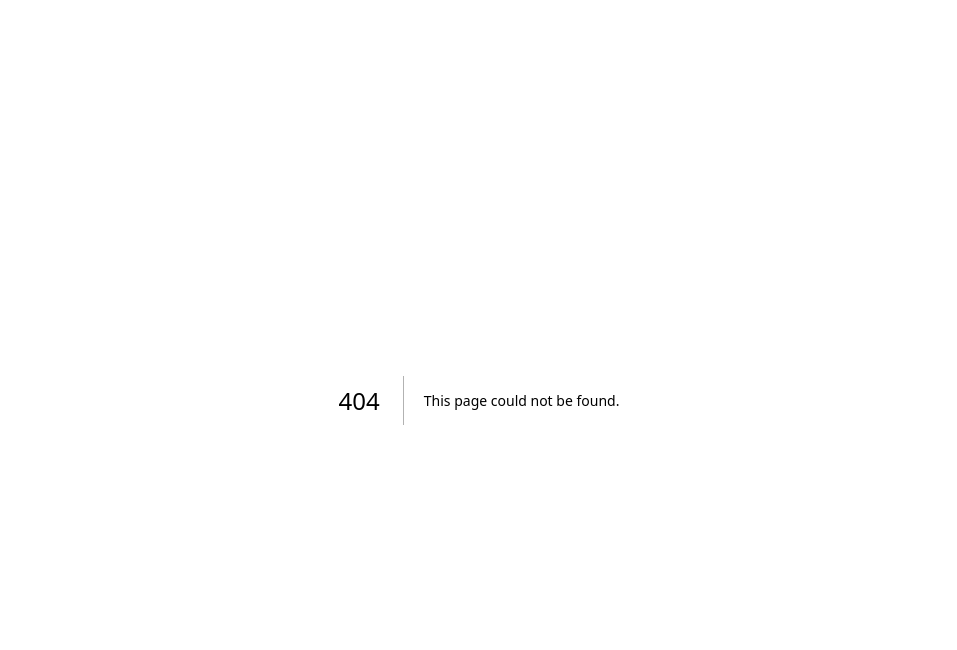
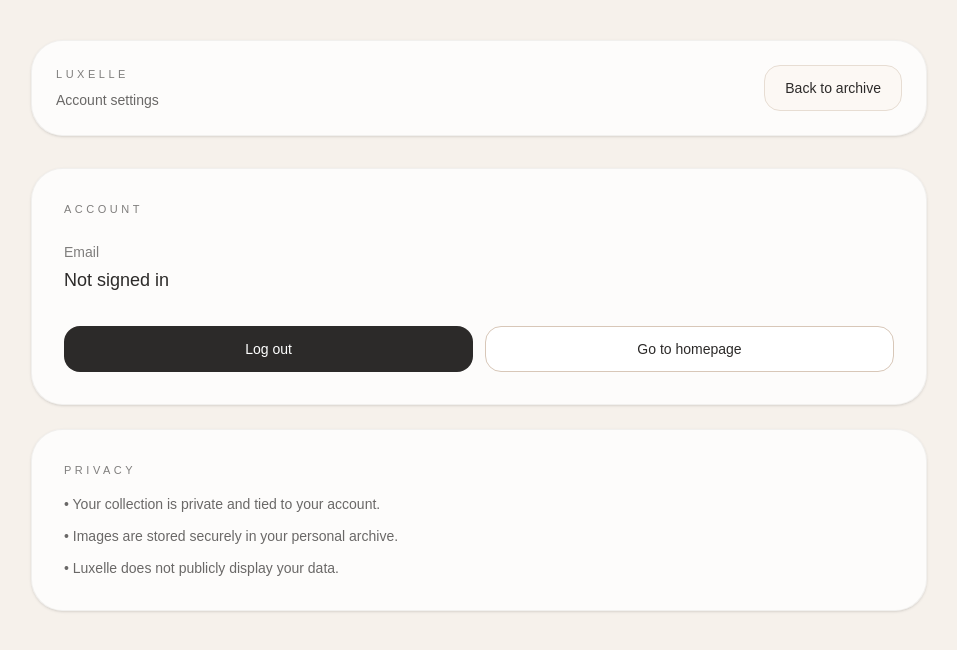
Before and after one commit to Luxelle-IS/luxelle-vercel, a Next.js app: page /settings in a window 1280 px wide. Before the commit this address had no page. Shown: the top 650 px of the page, without its empty margins (161-1118 px from the left). Built offline with nearby package versions, Linux system fonts and the light colour scheme; no server answers.

Commit message:
add settings navigation

```diff
--- a/app/app/page.tsx
+++ b/app/app/page.tsx
@@ -536,11 +536,19 @@
 
             <div className="flex gap-3">
               <Link
+                href="/settings"
+                className="rounded-2xl border border-[#E7DDD3] bg-[#FCF8F4] px-5 py-3 text-sm transition hover:bg-white"
+              >
+                Settings
+              </Link>
+
+              <Link
                 href="/"
                 className="rounded-2xl border border-[#E7DDD3] bg-[#FCF8F4] px-5 py-3 text-sm transition hover:bg-white"
               >
                 Home
               </Link>
+
               <motion.button
                 whileHover={{ y: -1 }}
                 whileTap={{ scale: 0.98 }}
--- a/app/page.tsx
+++ b/app/page.tsx
@@ -54,12 +54,20 @@
 
             <div className="flex flex-wrap gap-3">
               {userEmail ? (
+                <>
+                  <Link
+                    href="/settings"
+                    className="rounded-2xl border border-[#E7DDD3] bg-[#FCF8F4] px-5 py-3 text-sm transition hover:bg-white"
+                  >
+                    Settings
+                  </Link>
                   <Link
                     href="/app"
                     className="rounded-2xl bg-[#2C2A29] px-5 py-3 text-sm text-white transition hover:opacity-90"
                   >
                     Enter your archive
                   </Link>
+                </>
               ) : (
                 <>
                   <Link
@@ -109,12 +117,20 @@
 
             <div className="mt-8 flex flex-wrap gap-3">
               {userEmail ? (
+                <>
                   <Link
                     href="/app"
                     className="rounded-2xl bg-[#2C2A29] px-6 py-3 text-sm text-white transition hover:opacity-90"
                   >
                     Open dashboard
                   </Link>
+                  <Link
+                    href="/settings"
+                    className="rounded-2xl border border-[#E7DDD3] bg-[#FCF8F4] px-6 py-3 text-sm transition hover:bg-white"
+                  >
+                    Settings
+                  </Link>
+                </>
               ) : (
                 <>
                   <Link
--- /dev/null
+++ b/app/settings/page.tsx
@@ -0,0 +1,116 @@
+"use client";
+
+import Link from "next/link";
+import { useEffect, useState } from "react";
+import { motion } from "framer-motion";
+import { supabase } from "../../lib/supabase";
+
+const fadeUp = {
+  initial: { opacity: 0, y: 18 },
+  animate: { opacity: 1, y: 0 },
+};
+
+export default function SettingsPage() {
+  const [userEmail, setUserEmail] = useState<string | null>(null);
+
+  useEffect(() => {
+    supabase.auth.getUser().then(({ data }) => {
+      setUserEmail(data.user?.email ?? null);
+    });
+  }, []);
+
+  async function signOut() {
+    await supabase.auth.signOut();
+    window.location.href = "/";
+  }
+
+  return (
+    <motion.main
+      initial={{ opacity: 0 }}
+      animate={{ opacity: 1 }}
+      transition={{ duration: 0.45 }}
+      className="min-h-screen bg-[#F6F1EB] text-[#2C2A29] px-5 py-8 md:px-6 md:py-10"
+    >
+      <div className="mx-auto w-full max-w-4xl">
+        {/* Header */}
+        <motion.div
+          variants={fadeUp}
+          initial="initial"
+          animate="animate"
+          className="mb-8 flex items-center justify-between rounded-[32px] border border-black/5 bg-white/80 p-6 shadow-sm"
+        >
+          <div>
+            <div className="text-[11px] uppercase tracking-[0.32em] opacity-60">
+              Luxelle
+            </div>
+            <div className="mt-2 text-sm opacity-70">
+              Account settings
+            </div>
+          </div>
+
+          <Link
+            href="/app"
+            className="rounded-2xl border border-[#E7DDD3] bg-[#FCF8F4] px-5 py-3 text-sm transition hover:bg-white"
+          >
+            Back to archive
+          </Link>
+        </motion.div>
+
+        {/* Account Card */}
+        <motion.div
+          variants={fadeUp}
+          initial="initial"
+          animate="animate"
+          transition={{ delay: 0.05 }}
+          className="rounded-[32px] border border-black/5 bg-white/80 p-8 shadow-sm"
+        >
+          <div className="text-[11px] uppercase tracking-[0.32em] opacity-60">
+            Account
+          </div>
+
+          <div className="mt-6">
+            <div className="text-sm opacity-60">Email</div>
+            <div className="mt-1 text-lg font-medium">
+              {userEmail || "Not signed in"}
+            </div>
+          </div>
+
+          <div className="mt-8 grid grid-cols-1 gap-3 sm:grid-cols-2">
+            <button
+              onClick={signOut}
+              className="rounded-2xl bg-[#2C2A29] px-5 py-3 text-sm text-white transition hover:opacity-90"
+            >
+              Log out
+            </button>
+
+            <Link
+              href="/"
+              className="rounded-2xl border border-[#D8C7B8] bg-white px-5 py-3 text-center text-sm transition hover:bg-[#F8F3EE]"
+            >
+              Go to homepage
+            </Link>
+          </div>
+        </motion.div>
+
+        {/* Privacy */}
+        <motion.div
+          variants={fadeUp}
+          initial="initial"
+          animate="animate"
+          transition={{ delay: 0.1 }}
+          className="mt-6 rounded-[32px] border border-black/5 bg-white/80 p-8 shadow-sm"
+        >
+          <div className="text-[11px] uppercase tracking-[0.32em] opacity-60">
+            Privacy
+          </div>
+
+          <div className="mt-4 space-y-3 text-sm opacity-70">
+            <p>• Your collection is private and tied to your account.</p>
+            <p>• Images are stored securely in your personal archive.</p>
+            <p>• Luxelle does not publicly display your data.</p>
+          </div>
+        </motion.div>
+      </div>
+    </motion.main>
+  );
+}
```
Lines whose indentation alone changed are shown as unchanged.
